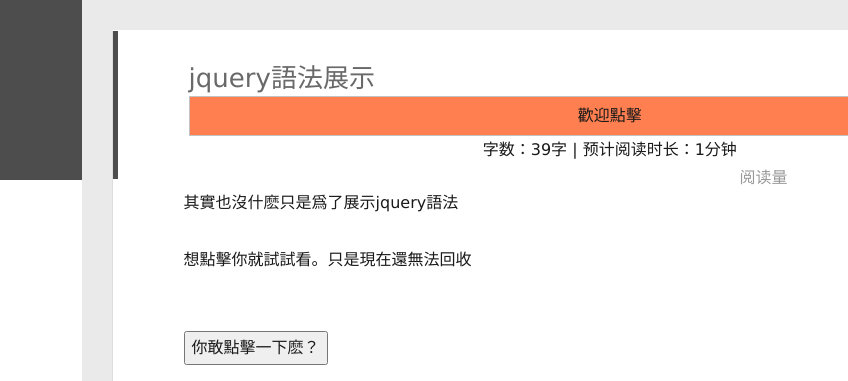
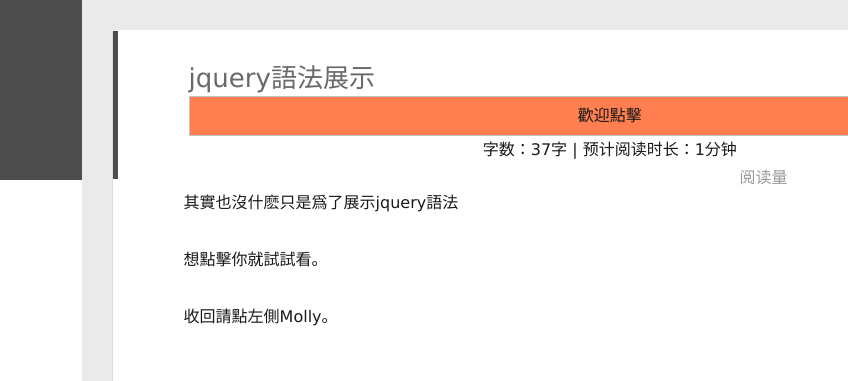
Before and after one commit to mollywang154/mollywang154.github.io, a plain HTML site: page new-article.html in a window 1280 px wide. Shown: the top 381 px of the page, 218-1066 px from the left. Drawn offline with nearby package versions, Linux system fonts and the light colour scheme; some packages are replaced by stand-ins of ours; files that its build step writes are made by us from their sources; no server answers; animation ran at ten frames a second; a script that the page names is missing.

Commit message:
Site updated: 2020-10-31 23:39:30

```diff
--- a/new-article.html
+++ b/new-article.html
@@ -16,7 +16,7 @@
 <meta property="og:description" content="$(document).ready(function(){   $(&quot;button&quot;).click(function(){     $(&quot;p&quot;).addClass(&quot;orange&quot;);     $(&quot;div&quot;).addClass(&quot;important&quot;);     $(&quot;p&quot;).addClass(&quot;animated bounce&quot;);   }); });   .important {">
 <meta property="og:locale" content="zh_TW">
 <meta property="article:published_time" content="2020-10-28T12:56:22.000Z">
-<meta property="article:modified_time" content="2020-10-29T09:21:51.990Z">
+<meta property="article:modified_time" content="2020-10-31T15:37:30.111Z">
 <meta property="article:author" content="Molly Wang">
 <meta property="article:tag" content="jQuery">
 <meta property="article:tag" content="javascript">
@@ -232,7 +232,7 @@
 
 
         <div align="center" class="post-count">
-        字数：39字 | 预计阅读时长：1分钟
+        字数：37字 | 预计阅读时长：1分钟
         </div>
 
 
@@ -294,7 +294,8 @@
 
 
 <p>其實也沒什麽只是爲了展示jquery語法</p>
-<p>想點擊你就試試看。只是現在還無法回收</p>
+<p>想點擊你就試試看。</p>
+<p>收回請點左側Molly。</p>
 
 <br>
 <button>你敢點擊一下麽？</button>
```
Also changed, not shown: index.html (+3 -2 lines).
